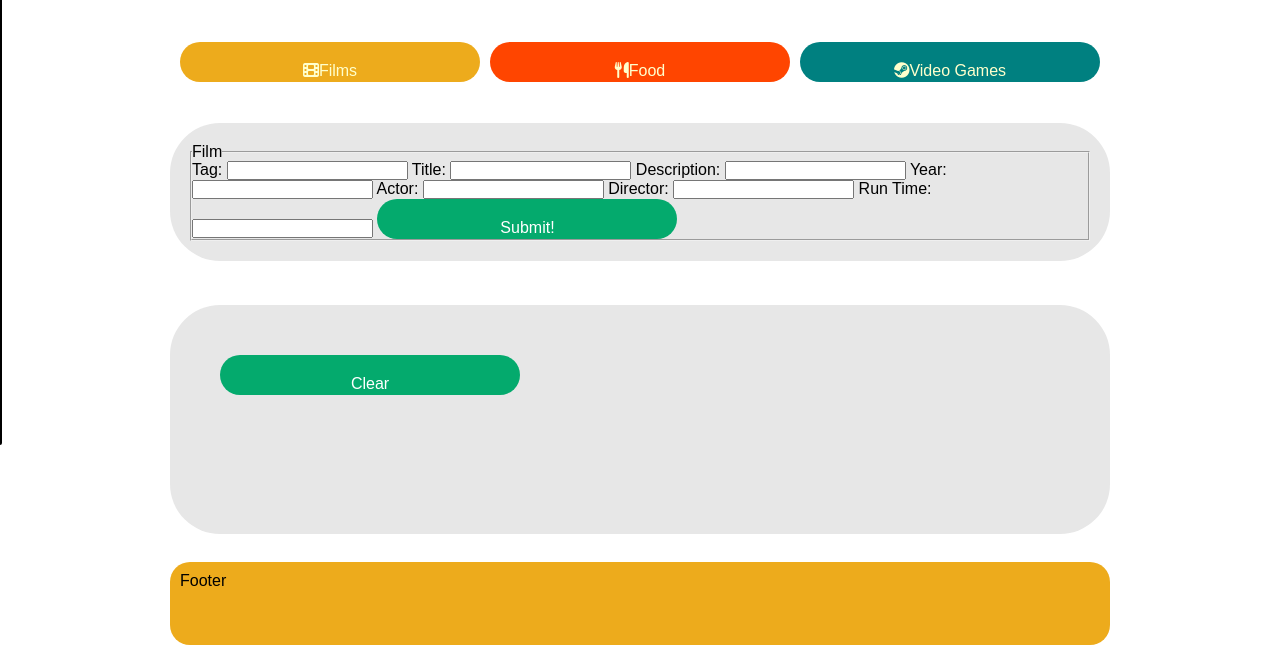
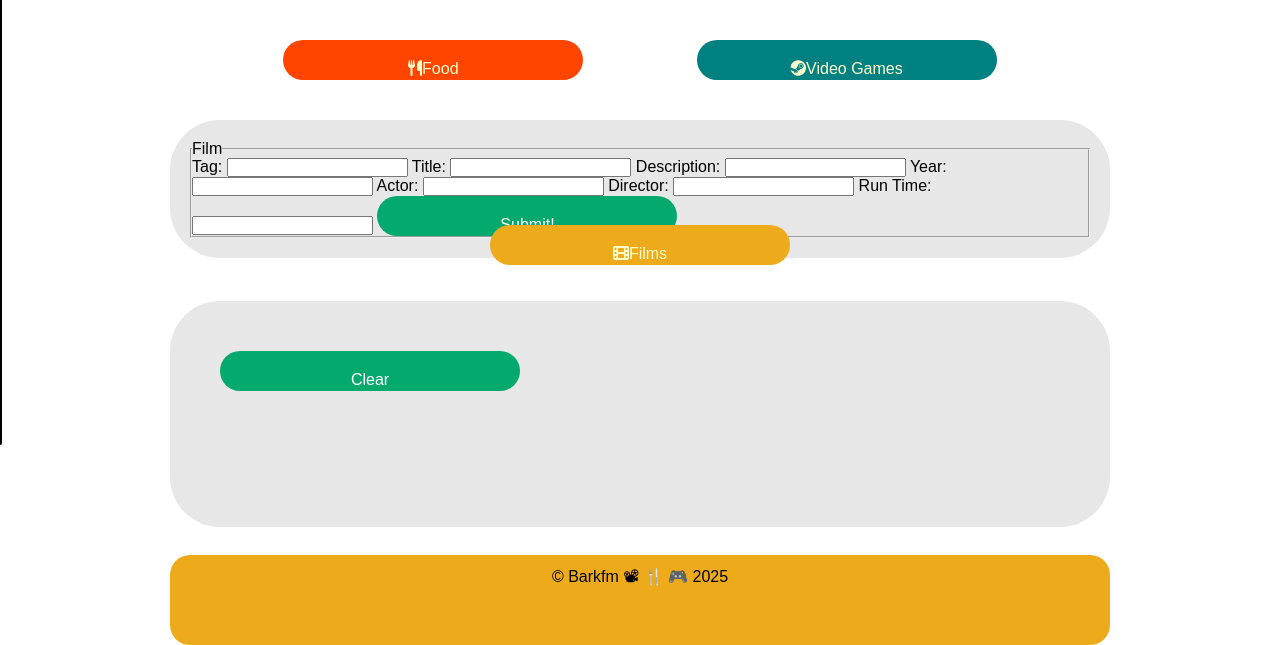
Before and after one commit to az-m/week5-project, a website built with Vite: page client/index.html in a window 1280 px wide. Shown: the part 155-800 px from the top of the page. Built offline with nearby package versions, Linux system fonts and the light colour scheme; no server answers; files whose address does not match are found by name.

Commit message:
feat: add title and footer

```diff
--- a/client/index.html
+++ b/client/index.html
@@ -10,7 +10,7 @@
       src="https://kit.fontawesome.com/826b44e93c.js"
       crossorigin="anonymous"
     ></script>
-    <title>Vite App</title>
+    <title>Make My Night - Decision Making App</title>
   </head>
   <body id="bodyContainer">
     <section id="logo">
@@ -133,7 +133,7 @@
     </section>
 
     <section id="footer">
-      <p>Footer</p>
+      <p> &#169; Barkfm &#128253; &#127860; &#127918; 2025</p>
     </section>
 
     <div id="sideMenu" class="menu">
--- a/client/src/style.css
+++ b/client/src/style.css
@@ -24,6 +24,12 @@ body {
   border-color: black;
   color: #ffffcc;
   font-size: 1rem;
+  margin: 0;
+  position: absolute;
+  top: 50%;
+  left: 50%;
+  -ms-transform: translate(-50%, -50%);
+  transform: translate(-50%, -50%);
 }
 
 #foodButton {
@@ -301,6 +307,7 @@ body {
     margin-top: 3%;
     border-radius: 20px;
     padding: 10px;
+    text-align: center;
     /* position: absolute; */
   }
 
```
